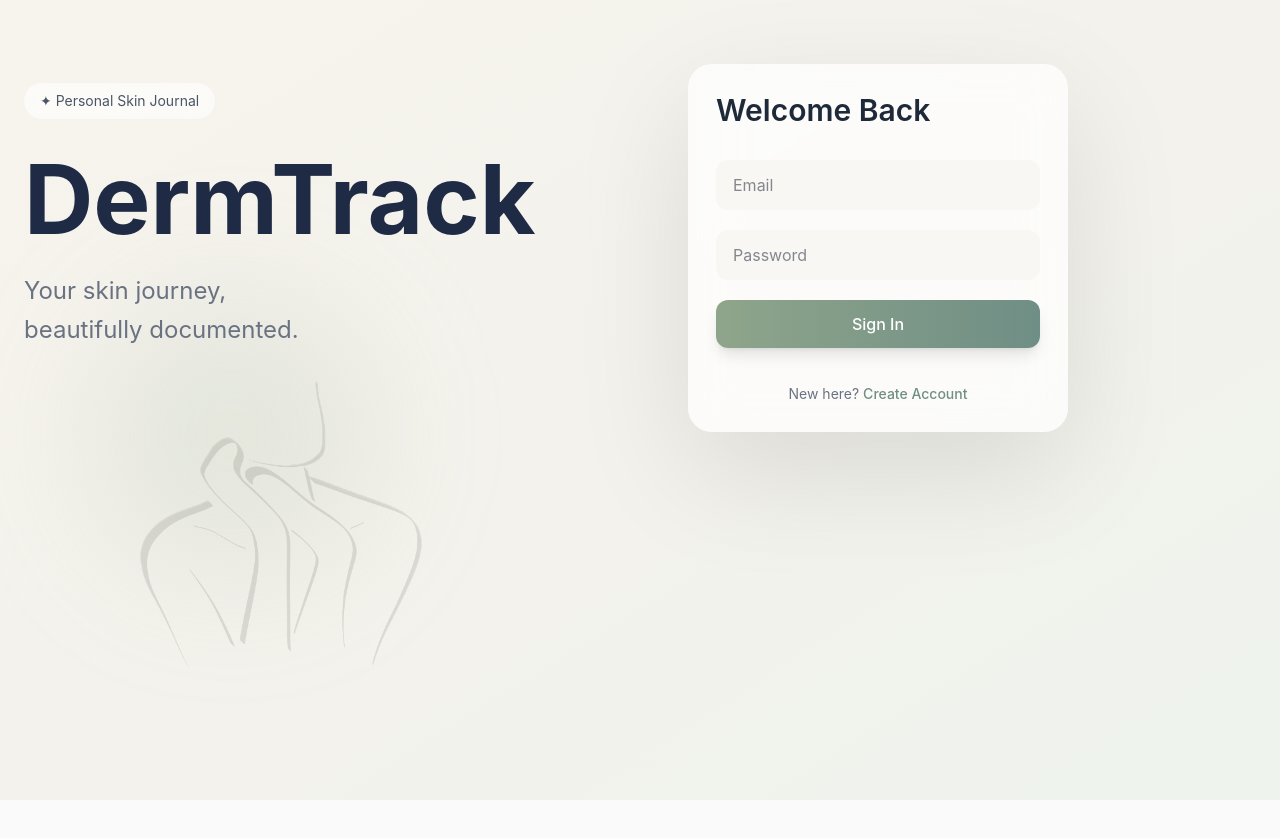
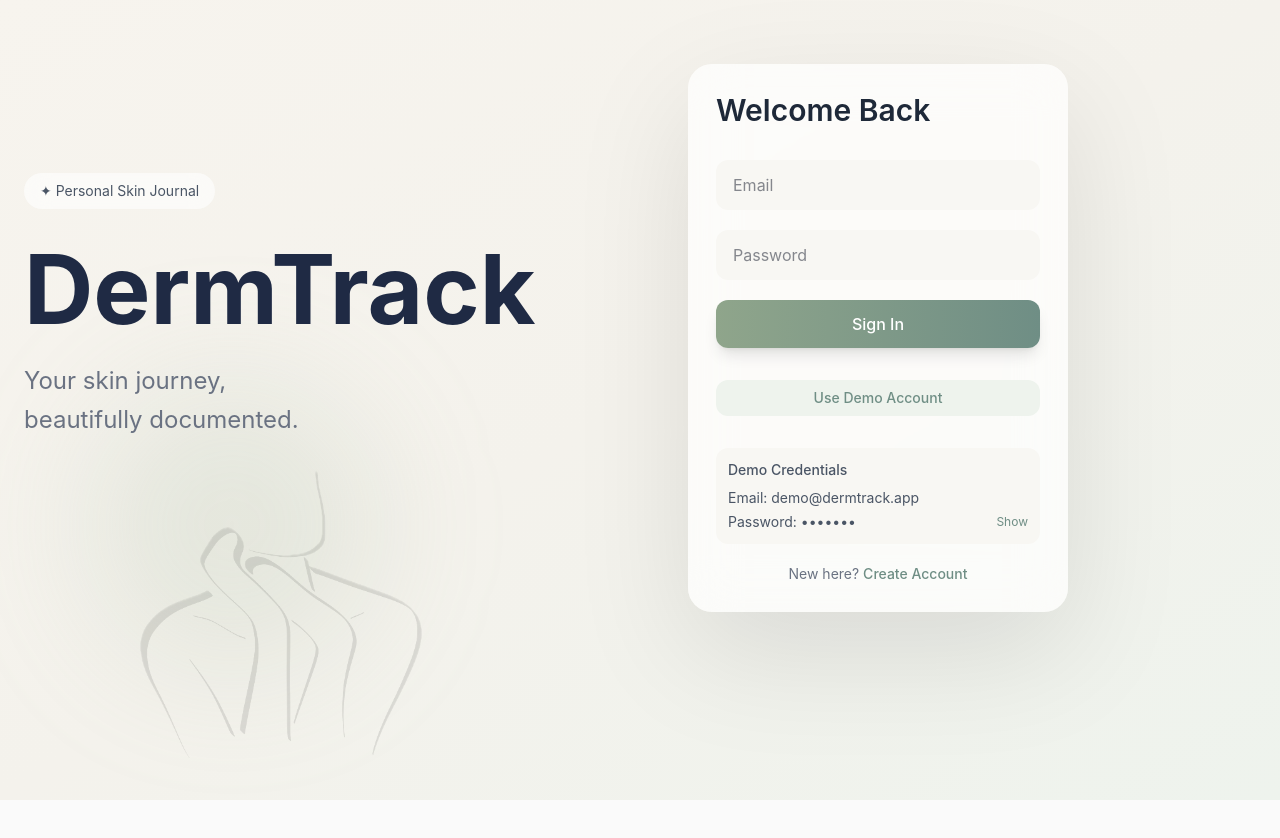
Before and after one commit to Techno-cod/DermTrack, a React app in the folder frontend/: page /login in a window 1280 px wide. Shown: the top 838 px of the page. Before the commit the page ends 805 px from the top, so only its background shows below. Built offline with nearby package versions, Linux system fonts and the light colour scheme; no server answers; the HTML template or start-up script is replaced by a standard one.

Commit message:
Add demo account login section

```diff
--- a/frontend/src/pages/LoginPage.jsx
+++ b/frontend/src/pages/LoginPage.jsx
@@ -5,6 +5,8 @@ import womanArt from "../assets/woman.png";
 function LoginPage() {
   const [email, setEmail] = useState("");
   const [password, setPassword] = useState("");
+  const [showDemoPassword, setShowDemoPassword] =
+  useState(false);
 
   const navigate = useNavigate();
   return (
@@ -111,7 +113,47 @@ function LoginPage() {
 >
   Sign In
 </button>
-     <p className="text-sm text-center text-gray-500 mt-4">
+
+<button
+  onClick={() => {
+    setEmail("demo@dermtrack.app");
+    setPassword("Demo1234!");
+  }}
+  className="w-full mt-3 bg-[#EEF3ED] text-[#6F8E85] py-2 rounded-xl text-sm font-medium hover:opacity-90"
+>
+  Use Demo Account
+</button>
+
+<div className="mt-3 p-3 bg-[#F8F7F3] rounded-xl text-sm text-gray-600">
+  <p className="font-medium mb-2">
+    Demo Credentials
+  </p>
+
+  <p>Email: demo@dermtrack.app</p>
+
+  <div className="flex items-center justify-between mt-1">
+    <span>
+      Password:{" "}
+      {showDemoPassword
+        ? "Demo1234!"
+        : "•••••••"}
+    </span>
+
+    <button
+      onClick={() =>
+        setShowDemoPassword(
+          !showDemoPassword
+        )
+      }
+      className="text-[#6F8E85] text-xs hover:underline"
+    >
+      {showDemoPassword
+        ? "Hide"
+        : "Show"}
+    </button>
+  </div>
+</div>
+<p className="text-sm text-center text-gray-500 mt-4">
   New here?{" "}
   <Link
     to="/register"
```
